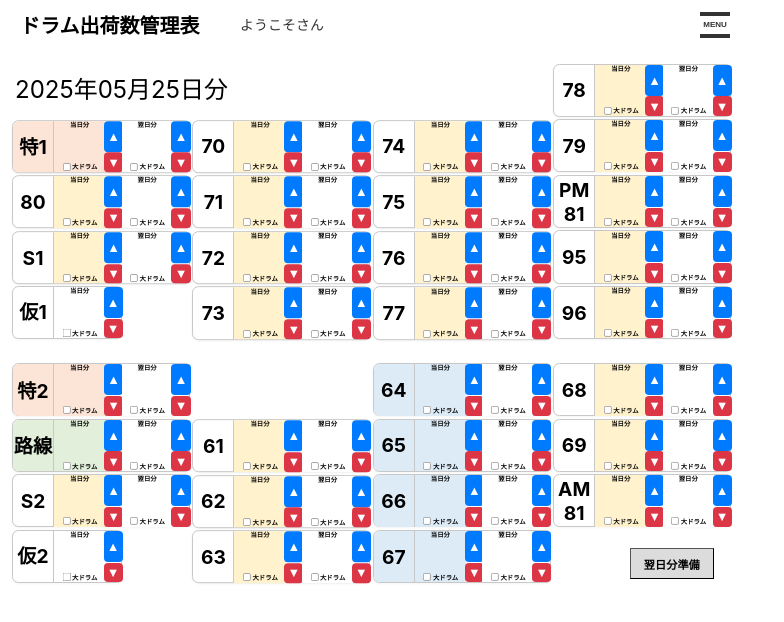
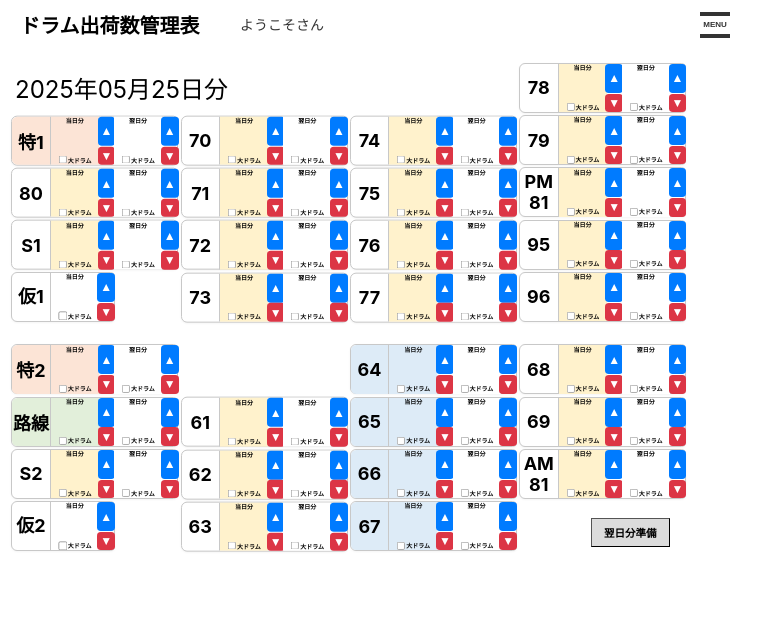
Before and after one commit to Rgtntppy/IBC, a React (Create React App) app: page /master in a window 1280 px wide. Shown: the top 622 px of the page, without its empty margins (0-784 px from the left). Built offline with nearby package versions, Linux system fonts and the light colour scheme; no server answers; the database is empty; sample sign-in values are in the browser's storage; the HTML template or start-up script is replaced by a standard one; what date-holidays would draw is missing.

Commit message:
zoom調整

```diff
--- a/src/components/master/ShipmentDesign.scss
+++ b/src/components/master/ShipmentDesign.scss
@@ -13,7 +13,7 @@ $binBlockHight: 60px;
         flex-wrap: nowrap;
         overflow-x: auto;
         width: fit-content;
-        zoom: 0.8;
+        zoom: 0.75;
 
         &::-webkit-scrollbar {
             display: none;
```
